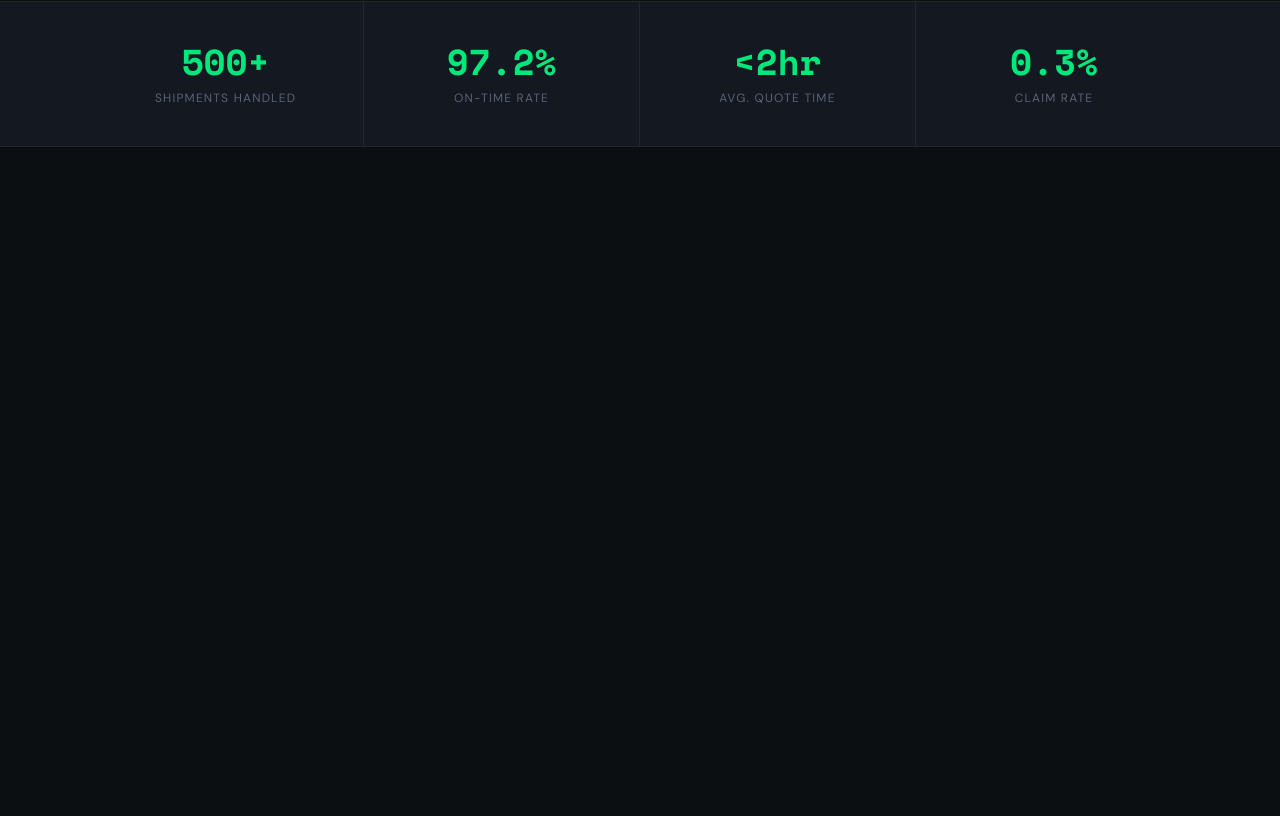
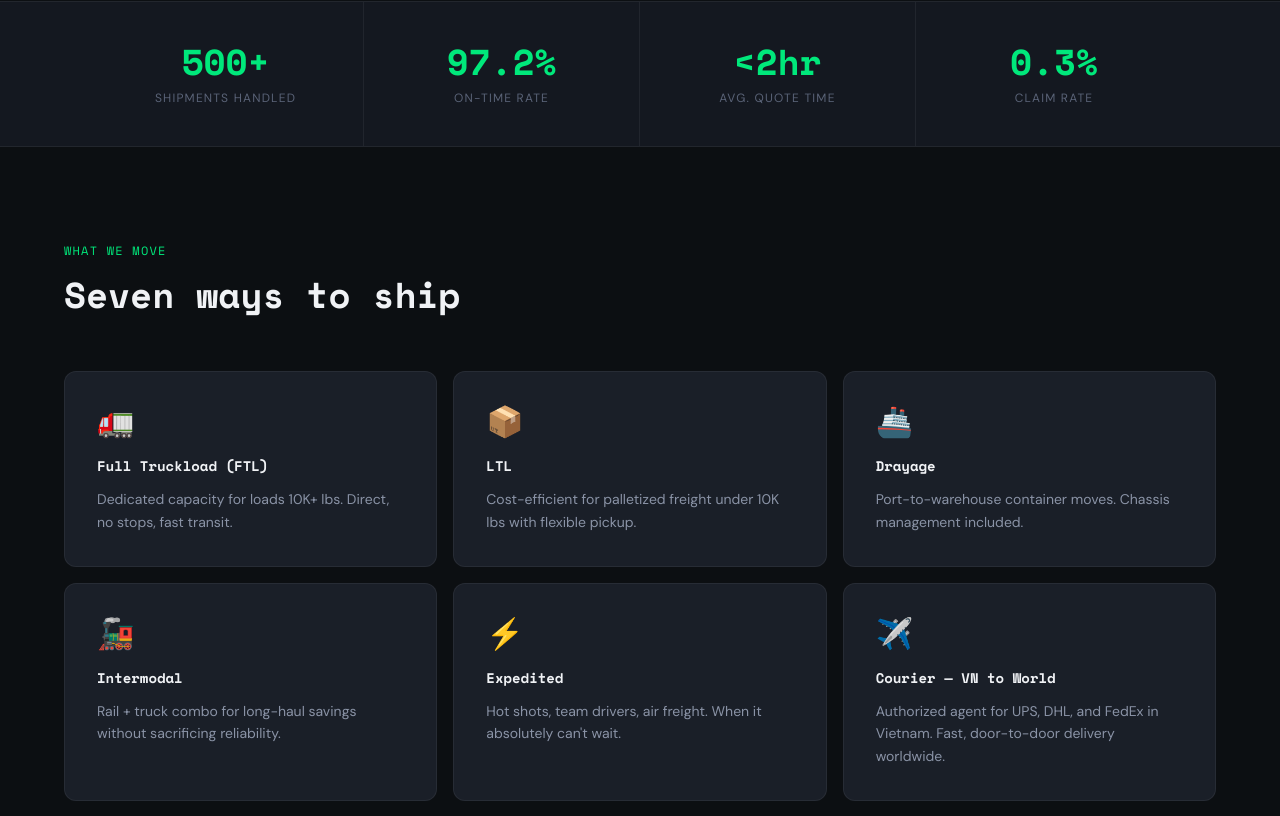
Before and after one commit to lyducquangbn99-gif/booking-by-john, a Next.js app: page / in a window 1280 px wide. Shown: the part 799-1615 px from the top of the page. Before the commit the page ends 946 px from the top, so only its background shows below. Built offline with nearby package versions, Linux system fonts and the light colour scheme.

Commit message:
feat: services section with 7 service cards

```diff
--- a/app/page.tsx
+++ b/app/page.tsx
@@ -1,6 +1,7 @@
 import Nav from "@/components/Nav";
 import Hero from "@/components/Hero";
 import StatsBar from "@/components/StatsBar";
+import Services from "@/components/Services";
 
 export default function Home() {
   return (
@@ -8,6 +9,7 @@ export default function Home() {
       <Nav />
       <Hero />
       <StatsBar />
+      <Services />
     </main>
   );
 }
--- /dev/null
+++ b/components/Services.tsx
@@ -0,0 +1,41 @@
+// components/Services.tsx
+const services = [
+  { icon: "🚛", title: "Full Truckload (FTL)",    description: "Dedicated capacity for loads 10K+ lbs. Direct, no stops, fast transit." },
+  { icon: "📦", title: "LTL",                      description: "Cost-efficient for palletized freight under 10K lbs with flexible pickup." },
+  { icon: "🚢", title: "Drayage",                  description: "Port-to-warehouse container moves. Chassis management included." },
+  { icon: "🚂", title: "Intermodal",               description: "Rail + truck combo for long-haul savings without sacrificing reliability." },
+  { icon: "⚡", title: "Expedited",                description: "Hot shots, team drivers, air freight. When it absolutely can't wait." },
+  { icon: "✈️", title: "Courier — VN to World",   description: "Authorized agent for UPS, DHL, and FedEx in Vietnam. Fast, door-to-door delivery worldwide." },
+  { icon: "🌊", title: "Ocean Freight",            description: "From/to Vietnam to the world. Competitive rates with suitable schedules for your shipment." },
+];
+
+export default function Services() {
+  return (
+    <section id="services" className="bg-bg-primary py-24 px-6">
+      <div className="max-w-6xl mx-auto">
+        <p className="font-display text-xs text-accent-green tracking-widest uppercase mb-4">
+          What we move
+        </p>
+        <h2 className="font-display text-3xl md:text-4xl font-bold text-text-primary mb-14">
+          Seven ways to ship
+        </h2>
+        <div className="grid grid-cols-1 sm:grid-cols-2 lg:grid-cols-3 gap-4">
+          {services.map((s, i) => (
+            <div
+              key={i}
+              className="bg-bg-card border border-border-subtle rounded-xl p-8 hover:-translate-y-1 hover:border-accent-green transition-all duration-200 cursor-default"
+            >
+              <div className="text-3xl mb-4">{s.icon}</div>
+              <h3 className="font-display text-sm font-bold text-text-primary mb-3">
+                {s.title}
+              </h3>
+              <p className="text-sm text-text-secondary leading-relaxed">
+                {s.description}
+              </p>
+            </div>
+          ))}
+        </div>
+      </div>
+    </section>
+  );
+}
```
